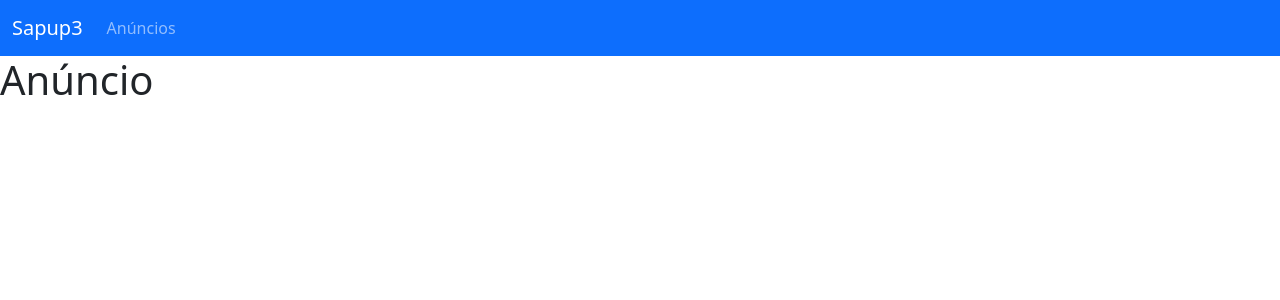
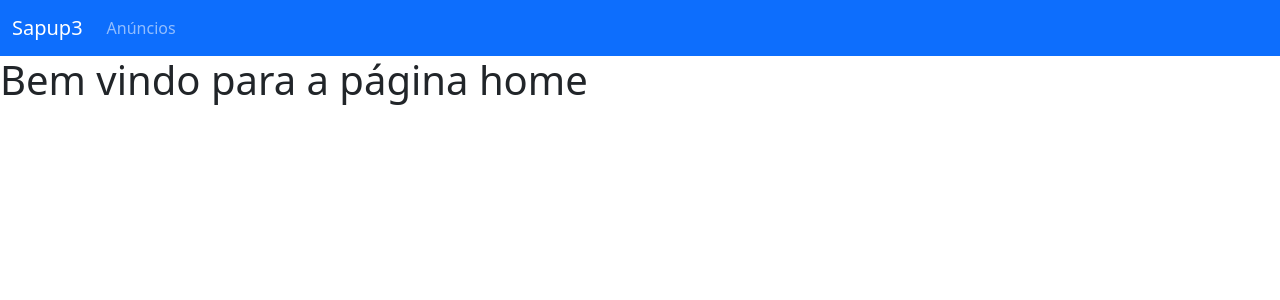
Before and after one commit to daniel-oliv3/anuncios-webapp, a React (Create React App) app in the folder crud_frontend/: page / in a window 1280 px wide. Shown: the top 300 px of the page. Built offline with nearby package versions, Linux system fonts and the light colour scheme.

Commit message:
Update toggle

```diff
--- a/crud_frontend/src/components/Menu.js
+++ b/crud_frontend/src/components/Menu.js
@@ -23,7 +23,7 @@ export const Menu = (props) => {
         <Collapse isOpen={isOpen} navbar>
           <Nav className="mr-auto" navbar>
             <NavItem>
-              <NavLink href="/components">Anúncios</NavLink>
+              <NavLink href="/">Anúncios</NavLink>
             </NavItem>
           </Nav>
         </Collapse>
--- a/crud_frontend/src/pages/Home/index.js
+++ b/crud_frontend/src/pages/Home/index.js
@@ -3,7 +3,7 @@ import React from "react";
 export const Home = () => {
   return (
     <div>
-      <h1>Anúncio</h1>
+      <h1>Bem vindo para a página home</h1>
     </div>
   );
 }
```
